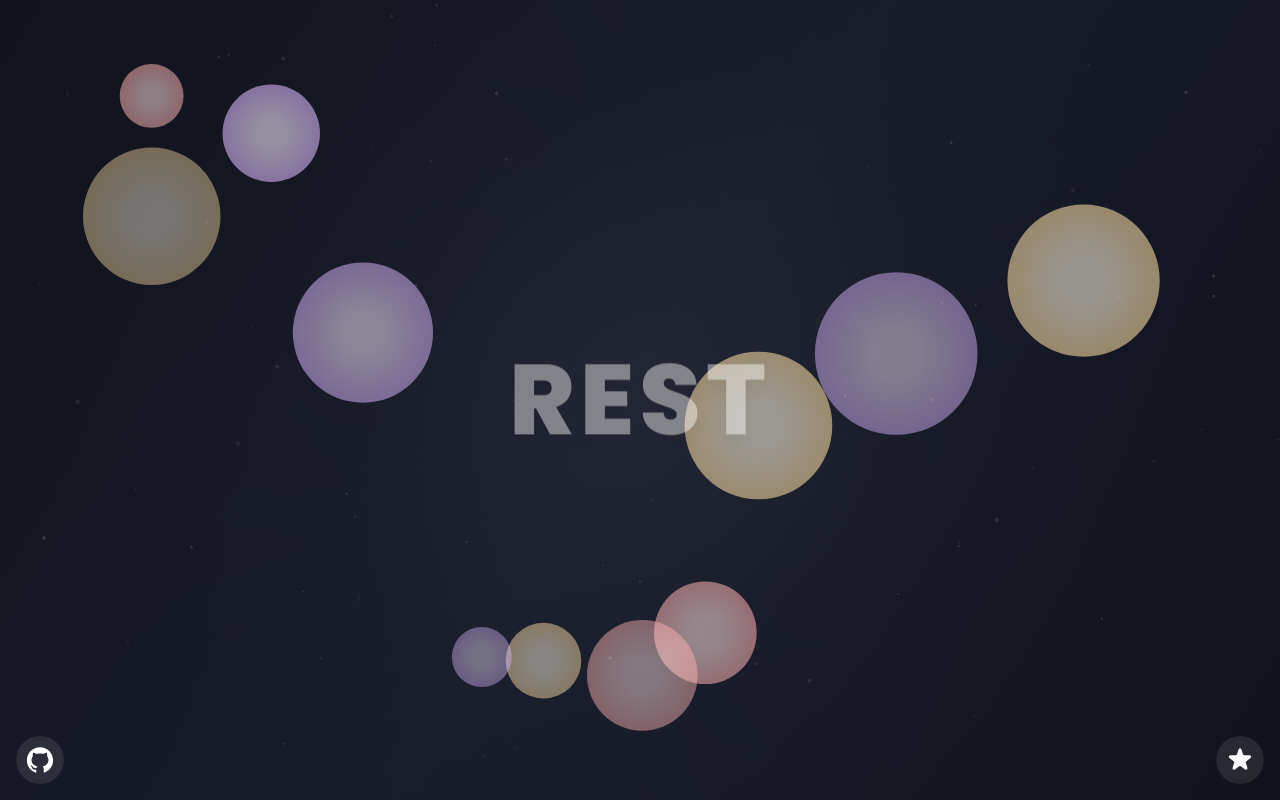
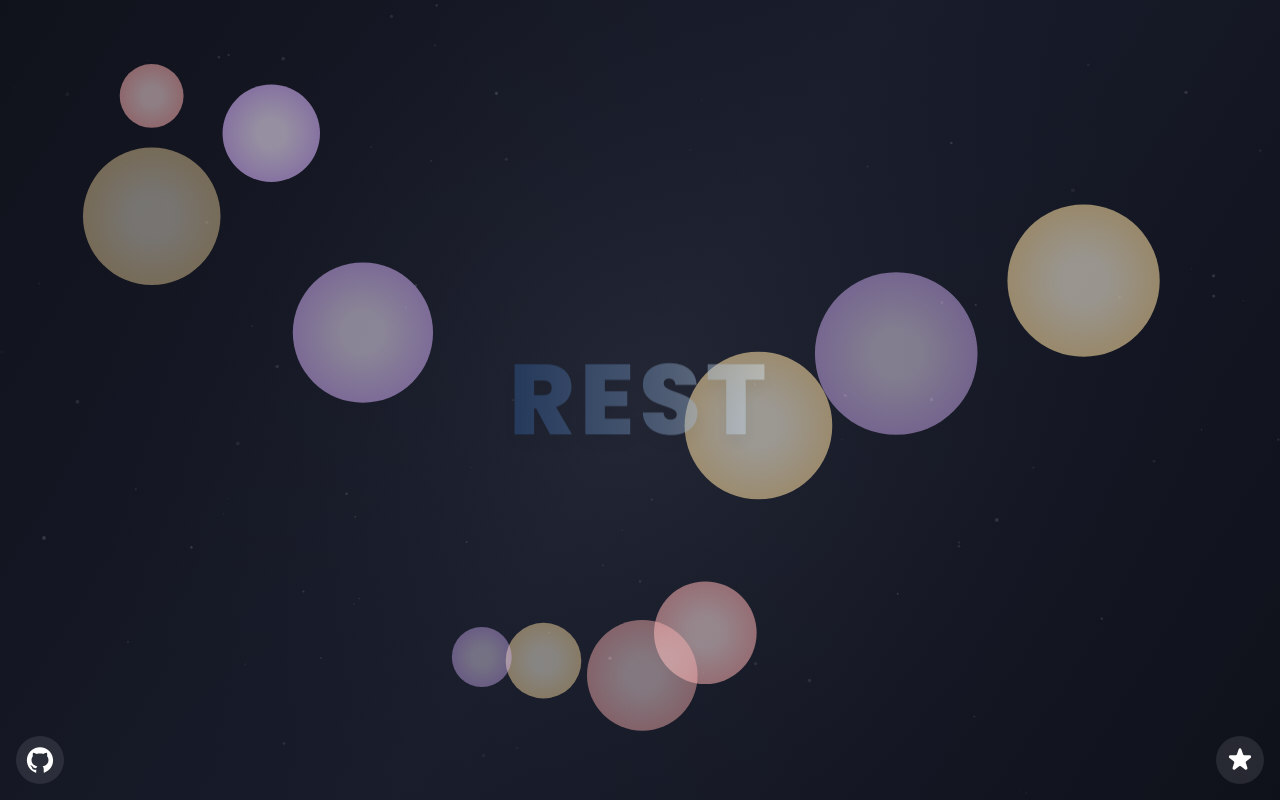
Before and after one commit to Byte-Developments/blobs.rest, a Next.js app: page / in a window 1280 px wide. Built offline with nearby package versions, Linux system fonts and the light colour scheme.

Commit message:
Add another gradient to text

```diff
--- a/src/components/CentralText.tsx
+++ b/src/components/CentralText.tsx
@@ -22,7 +22,7 @@ export default function CentralText() {
           animate={{ opacity: 1, scale: 1 }}
           exit={{ opacity: 0, scale: 1.05 }}
           transition={{ duration: 2, ease: "easeInOut" }}
-          className={`${word === 'BLOBS' ? 'bg-gradient-to-r from-[#a5a6cc] via-[#d7d3d7] to-[#f8f1de]' : 'text-white'} bg-clip-text text-transparent text-[12vw] sm:text-[10vw] md:text-[8vw] font-extrabold tracking-wider drop-shadow-xl font-[Poppins]`}
+          className={`${word === 'BLOBS' ? 'bg-gradient-to-r from-[#DBE9F3] via-[#7392BA] to-[#2E5894]' : 'bg-gradient-to-r from-[#2E5894] via-[#7392BA] to-[#DBE9F3]'} bg-clip-text text-transparent text-[12vw] sm:text-[10vw] md:text-[8vw] font-extrabold tracking-wider drop-shadow-xl font-[Poppins]`}
         >
           {word}
         </motion.div>
```
